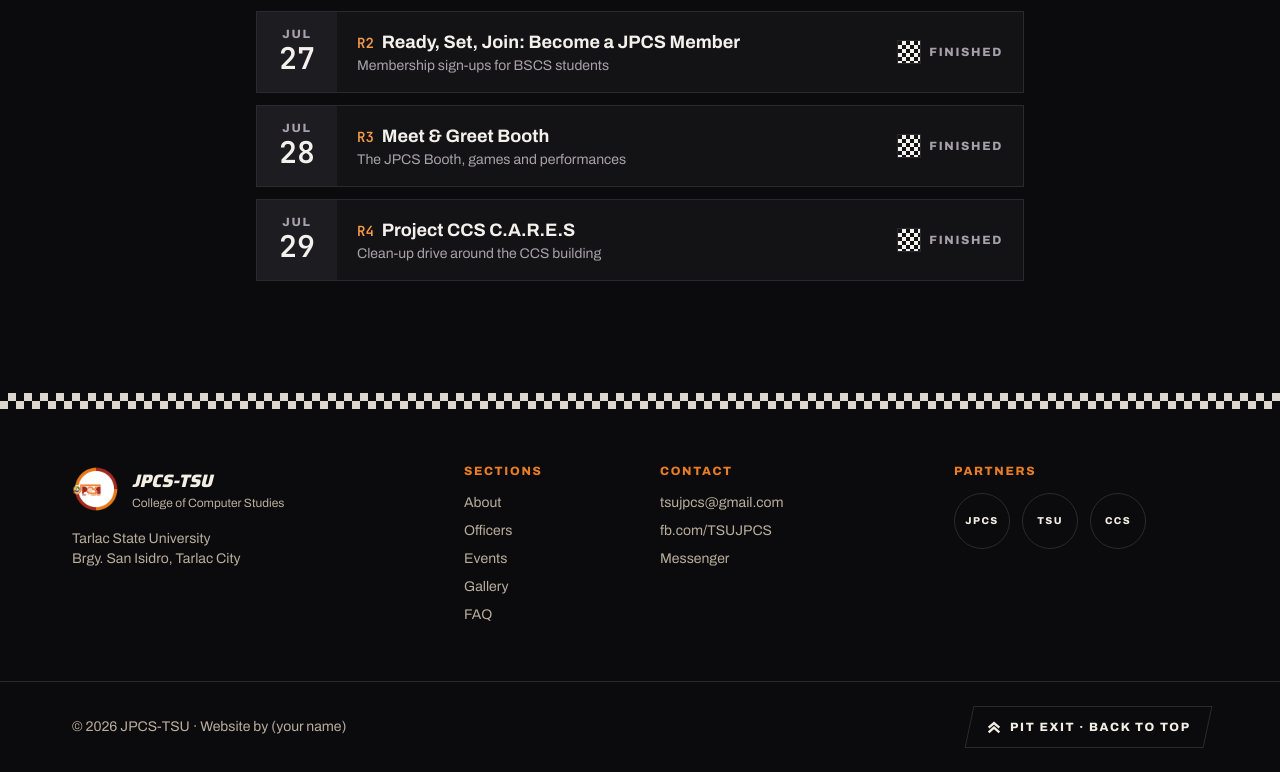
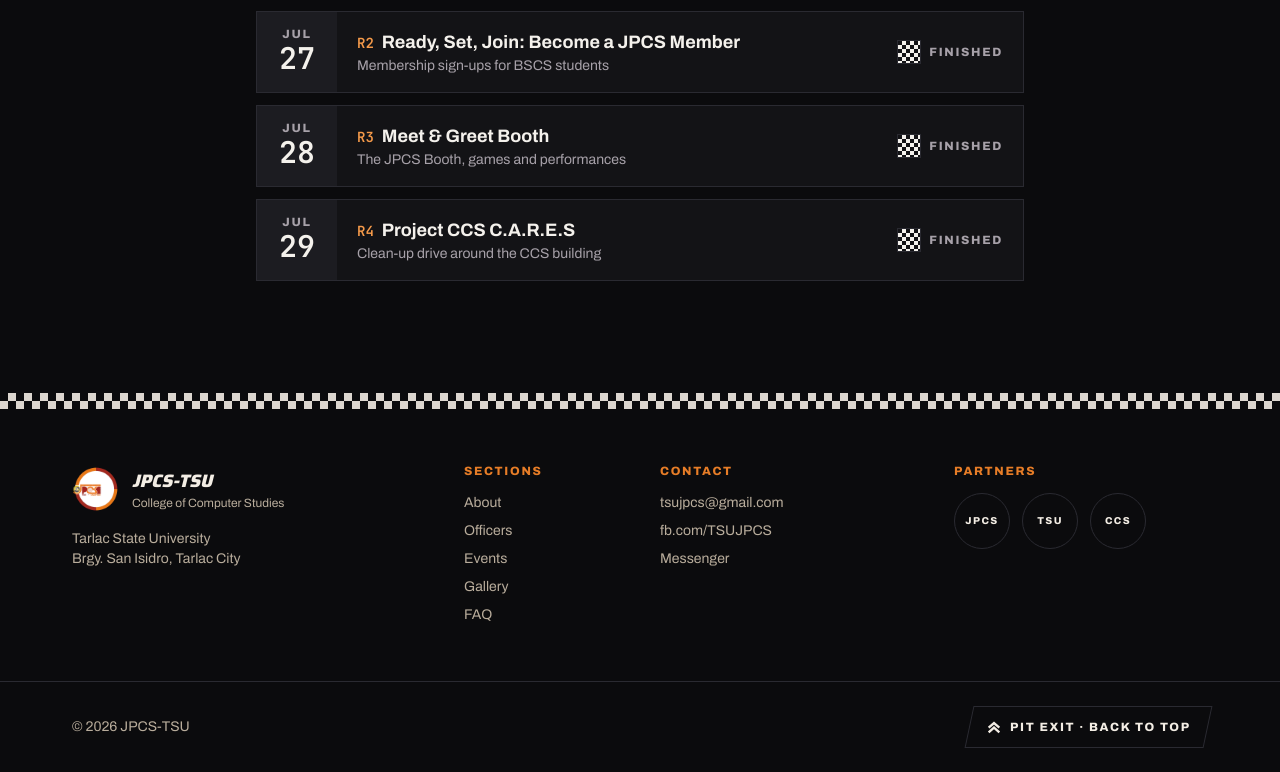
Before and after one commit to Cypher0924/jpcs-site, a Next.js app: page /events in a window 1280 px wide. Shown: the part 417-1189 px from the top of the page. Built offline with nearby package versions, Linux system fonts and the light colour scheme.

Commit message:
content/footer-drop-credit

```diff
--- a/components/sections.tsx
+++ b/components/sections.tsx
@@ -351,7 +351,7 @@
 
       <div className="border-t border-carbon-700">
         <Container className="flex flex-col items-start justify-between gap-4 py-6 text-sm text-paper-400 sm:flex-row sm:items-center">
-          <p>© 2026 JPCS-TSU · Website by (your name)</p>
+          <p>© 2026 JPCS-TSU</p>
           <a
             href="#top"
             className="slant type-label inline-flex items-center gap-2 border border-carbon-700 px-4 py-3 text-paper-100 hover:border-jpcs-orange hover:text-jpcs-orange"
```
